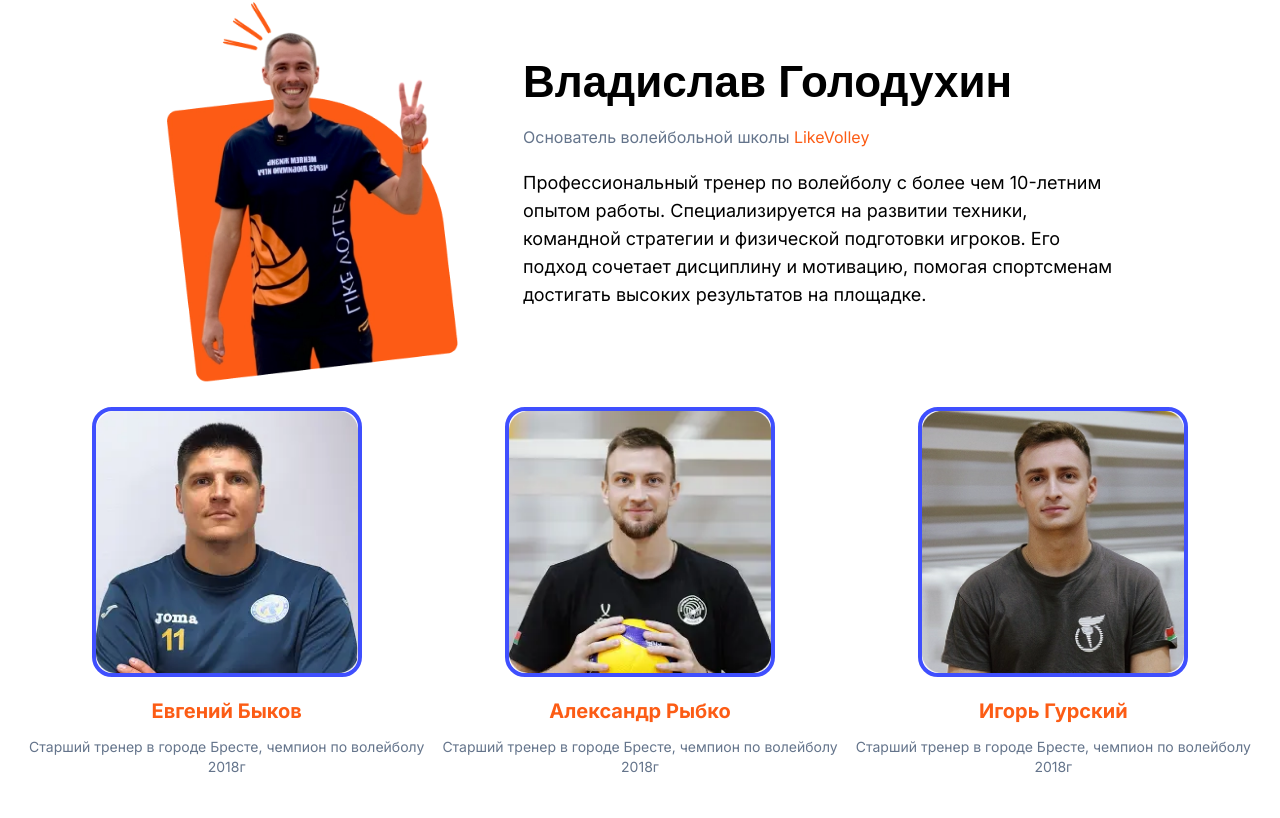
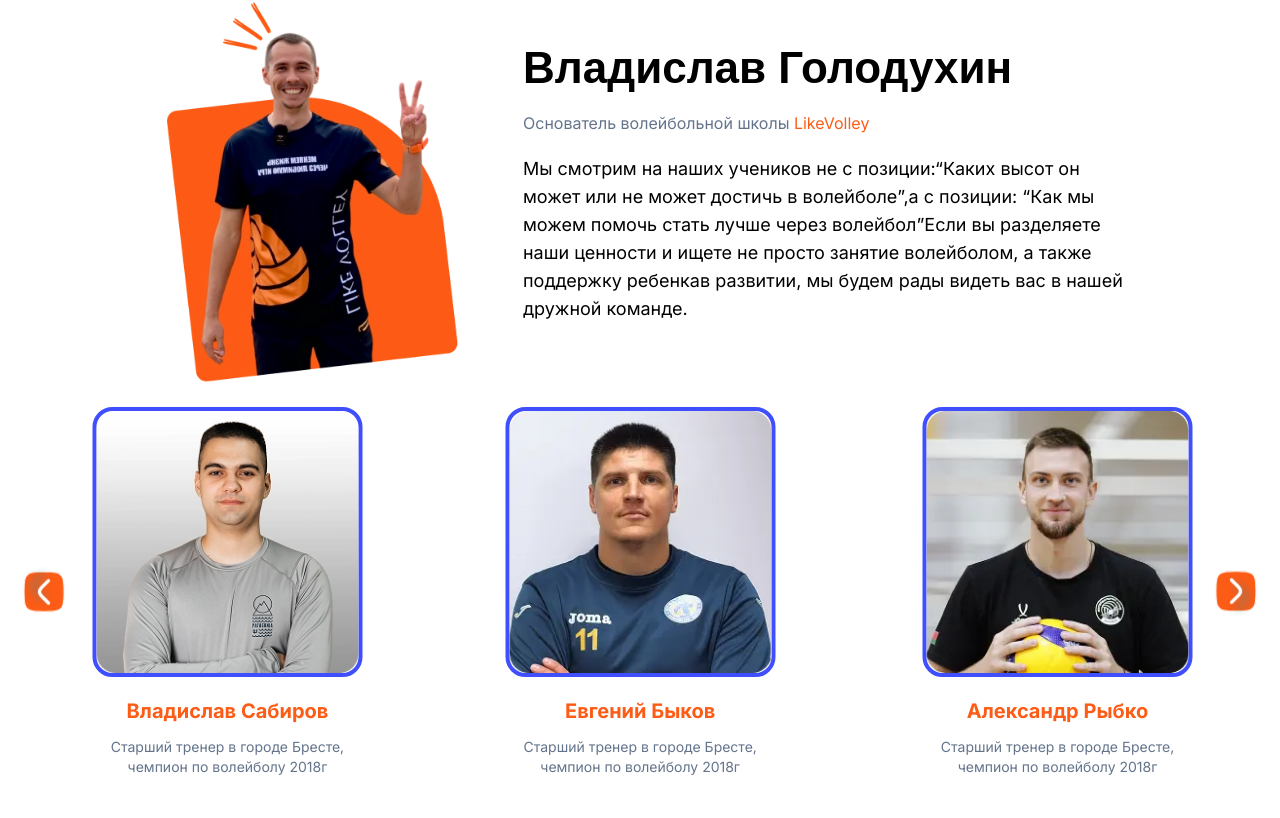
Before and after one commit to evgeniyworkbel/like-volley, a Next.js app: page / in a window 1280 px wide. Shown: the part 2062-2880 px from the top of the page. Built offline with nearby package versions, Linux system fonts and the light colour scheme; a web font is replaced by a local one.

Commit message:
refactor(shared, widgets): change gallery

```diff
--- a/src/shared/ui/carousel/carousel-controls.tsx
+++ b/src/shared/ui/carousel/carousel-controls.tsx
@@ -3,19 +3,32 @@ import { EmblaCarouselType } from "embla-carousel";
 import { Button } from "@/shared/ui";
 import { usePrevNextButtons } from "./use-prev-next-buttons";
 
-export type CarouselControlsProps = {
+export type CarouselControlsProps = Pick<
+  React.HTMLAttributes<HTMLDivElement>,
+  "className" | "children"
+> & {
   emblaApi?: EmblaCarouselType;
 };
 
-export function CarouselControls({ emblaApi }: CarouselControlsProps) {
+export function CarouselControls({
+  emblaApi,
+  children,
+}: CarouselControlsProps) {
   const { onPrevButtonClick, onNextButtonClick } = usePrevNextButtons(emblaApi);
 
   return (
-    <div className="flex items-center justify-between xl:justify-center xl:gap-30">
-      <Button onClick={onPrevButtonClick}>
+    <div className="relative flex items-center justify-between xl:justify-center xl:gap-30">
+      <Button
+        className="absolute bottom-0 left-0 z-50 xl:top-1/2 xl:-translate-y-1/2"
+        onClick={onPrevButtonClick}
+      >
         <CarouselArrowIcon className="rotate-180" />
       </Button>
-      <Button onClick={onNextButtonClick}>
+      {children}
+      <Button
+        className="absolute right-0 bottom-0 z-50 xl:top-1/2 xl:-translate-y-1/2"
+        onClick={onNextButtonClick}
+      >
         <CarouselArrowIcon />
       </Button>
     </div>
--- a/src/shared/ui/carousel/carousel.tsx
+++ b/src/shared/ui/carousel/carousel.tsx
@@ -13,19 +13,17 @@ export type CarouselProps = {
 export function Carousel({ slidesPerView, children }: CarouselProps) {
   const [emblaRef, emblaApi] = useEmblaCarousel({
     loop: true,
-    breakpoints: { "(min-width: 1280px)": { align: "start" } },
   });
 
   return (
-    <div>
+    <CarouselControls emblaApi={emblaApi} className="flex">
       <div ref={emblaRef} className="overflow-hidden">
-        <div className="flex pb-20">
+        <div className="flex gap-1 pb-20 xl:pb-0">
           {Children.map(children, (child) => (
             <CarouselItem slidesPerView={slidesPerView}>{child}</CarouselItem>
           ))}
         </div>
       </div>
-      <CarouselControls emblaApi={emblaApi} />
-    </div>
+    </CarouselControls>
   );
 }
--- a/src/widgets/coaches/model/data.ts
+++ b/src/widgets/coaches/model/data.ts
@@ -54,7 +54,7 @@ export const coachesData: Coach[] = [
 export const ownerData: Coach = {
   name: "Владислав Голодухин",
   description:
-    "Профессиональный тренер по волейболу с более чем 10-летним опытом работы. Специализируется на развитии техники, командной стратегии и физической подготовки игроков. Его подход сочетает дисциплину и мотивацию, помогая спортсменам достигать высоких результатов на площадке.",
+    "Мы смотрим на наших учеников не с позиции:“Каких высот он может или не может достичь в волейболе”,а с позиции: “Как мы можем помочь стать лучше через волейбол”Если вы разделяете наши ценности и ищете не просто занятие волейболом, а также поддержку ребенкав развитии, мы будем рады видеть вас в нашей дружной команде.",
   src: "/coaches/golodukhin.webp",
   alt: "Фото тренера Владислава Голодухина",
 } as const;
--- a/src/widgets/coaches/ui/coach-сard.tsx
+++ b/src/widgets/coaches/ui/coach-сard.tsx
@@ -9,7 +9,7 @@ export function CoachCard({ name, description, src, alt }: CoachCardProps) {
       <div className="relative h-[270px] w-[270px] overflow-hidden rounded-[20px] border-4 border-accent-blue">
         <Image src={src} alt={alt} fill />
       </div>
-      <hgroup className="flex flex-col items-center gap-3">
+      <hgroup className="flex max-w-72 flex-col items-center gap-3">
         <h4 className="text-xl font-bold text-accent-orange">{name}</h4>
         <p className="text-center text-sm text-foreground-secondary">
           {description}
```
